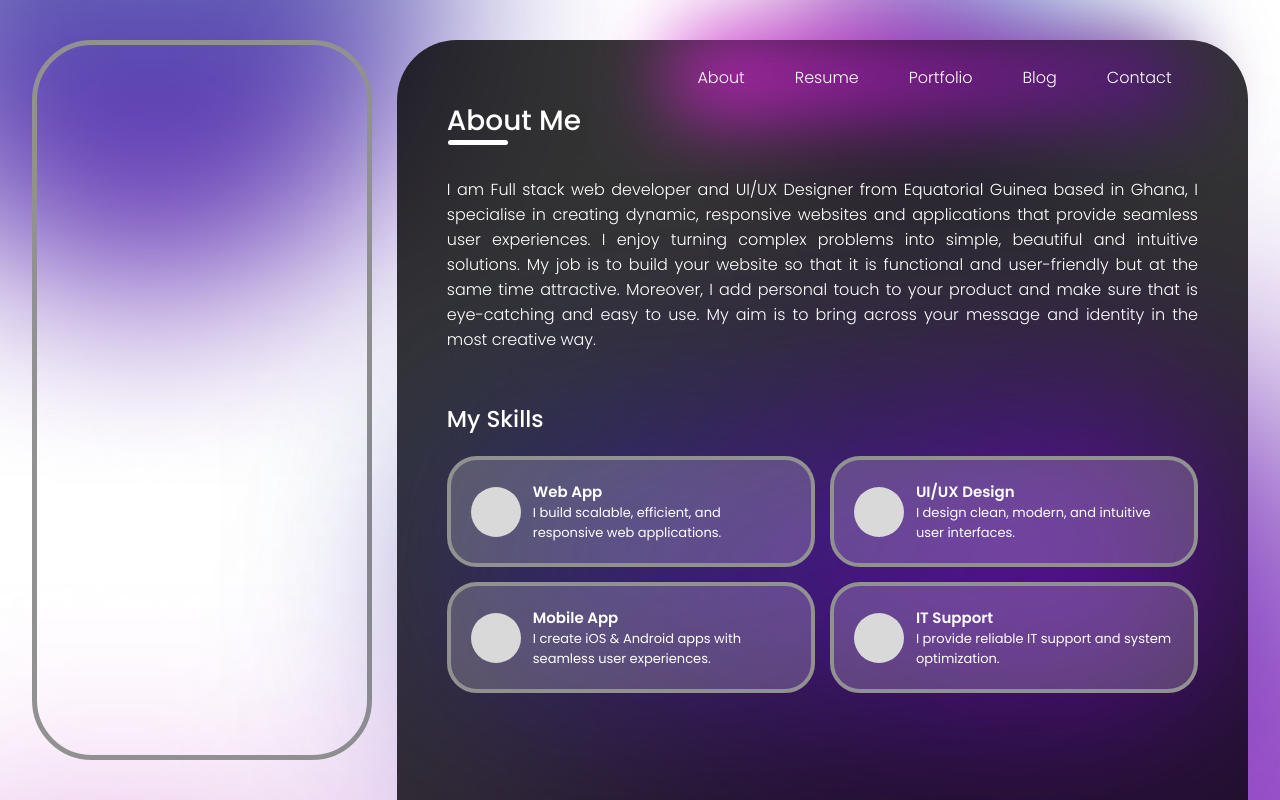
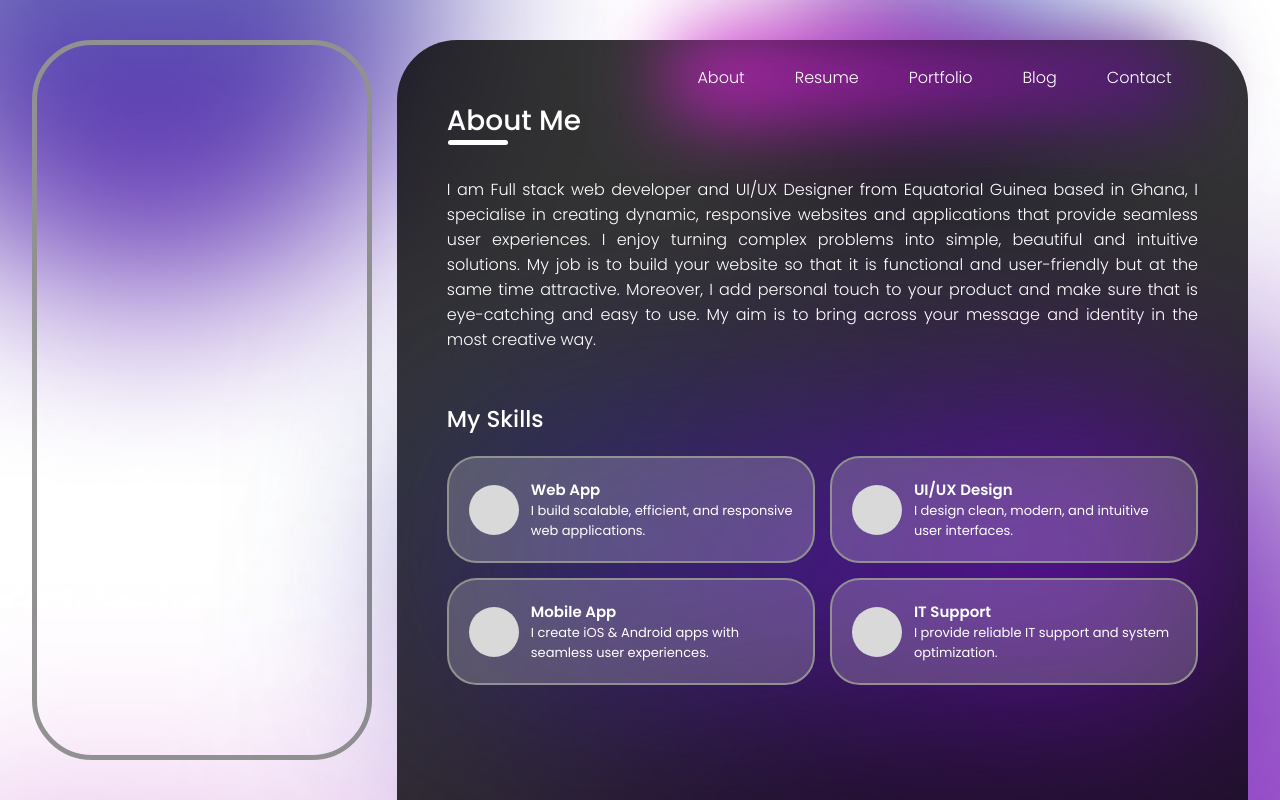
Before and after one commit to NapiTech-dev/my-portfolio, a React (Vite) app: page / in a window 1280 px wide. Shown: the top 800 px of the page. Built offline with nearby package versions, Linux system fonts and the light colour scheme.

Commit message:
change some stykes in the skill box but maintain the main ones

```diff
--- a/src/styles/Dashboard.css
+++ b/src/styles/Dashboard.css
@@ -6,4 +6,5 @@
   border-radius: 60px;
   padding: 0 50px 70px 50px;
   height: 110vh;
+  z-index: 1000;
 }
--- a/src/styles/SkillSection.css
+++ b/src/styles/SkillSection.css
@@ -35,7 +35,7 @@
   padding: 20px;
   justify-content:center;
   gap: 12px;
-  border: 4px solid #919191;
+  border: 2px solid #919191;
   border-radius: 30px;
 }
 
```
